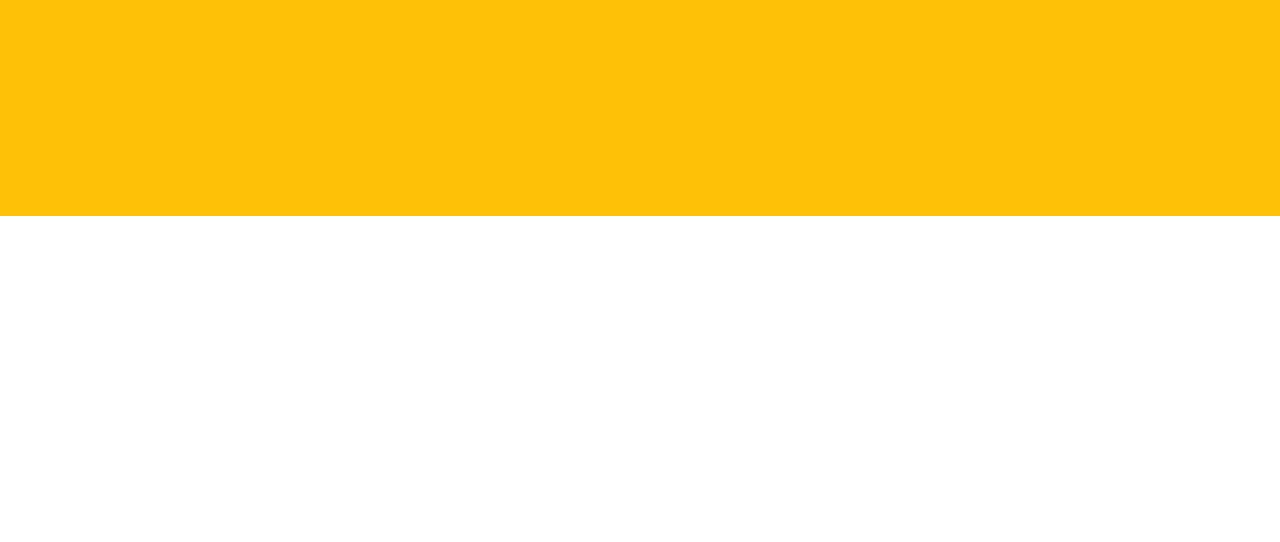
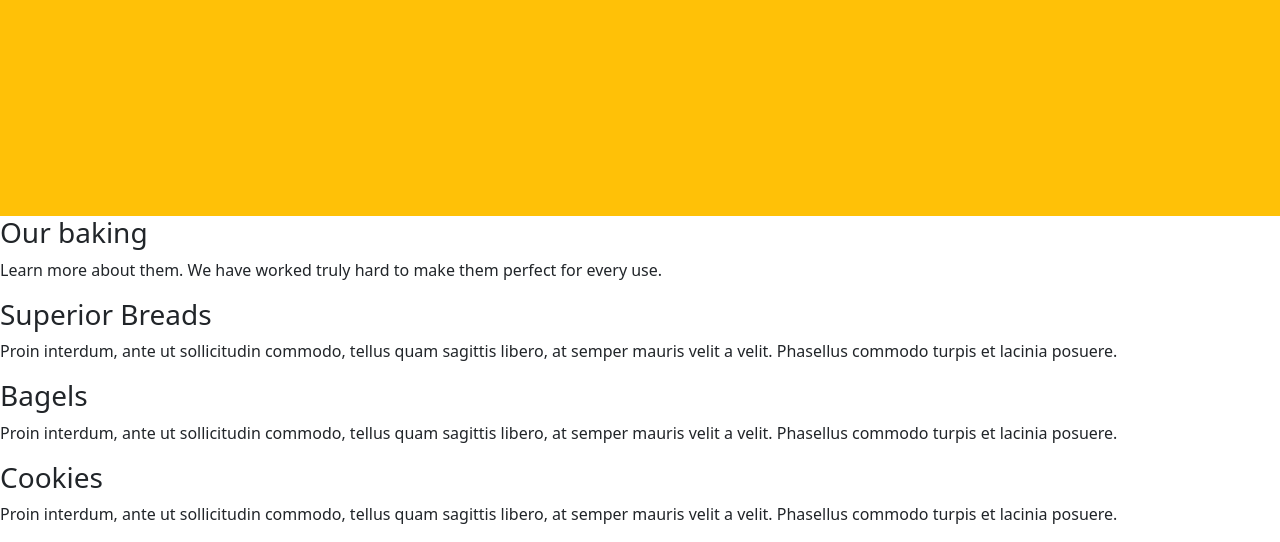
Before and after one commit to yaratarek10/bakery, a plain HTML site: page index.html in a window 1280 px wide. Shown: the part 584-1126 px from the top of the page. Before the commit the page ends 800 px from the top, so only its background shows below. Drawn offline with Linux system fonts and the light colour scheme.

Commit message:
added last two sections

```diff
--- a/index.html
+++ b/index.html
@@ -34,5 +34,31 @@
           </div>
       </div>
 
+<div class="boo">
+    <h3>
+        Our baking
+    </h3>
+    <p class="p1">Learn more about them. We have worked truly hard to make them perfect for every use.</p>
+</div>
+
+<div>
+<div class="div">
+    <img src="ben-garratt-134774-600x500.jpg" alt="">
+    <h3>Superior Breads</h3>
+    <p class="p1">Proin interdum, ante ut sollicitudin commodo, tellus quam sagittis libero, at semper mauris velit a velit. Phasellus commodo turpis et lacinia posuere.</p>
+</div>
+<div class="div">
+    <img src="stas-ovsky-123540-600x500.jpg" alt="">
+    <h3> Bagels</h3>
+    <p class="p1">Proin interdum, ante ut sollicitudin commodo, tellus quam sagittis libero, at semper mauris velit a velit. Phasellus commodo turpis et lacinia posuere.</p>
+</div>
+<div class="div">
+    <img src="clem-onojeghuo-206832-600x500.jpg" alt="">
+    <h3>Cookies</h3>
+    <p class="p1">Proin interdum, ante ut sollicitudin commodo, tellus quam sagittis libero, at semper mauris velit a velit. Phasellus commodo turpis et lacinia posuere.</p>
+</div>
+</div>
+
+
   </body>
 </html>
```
